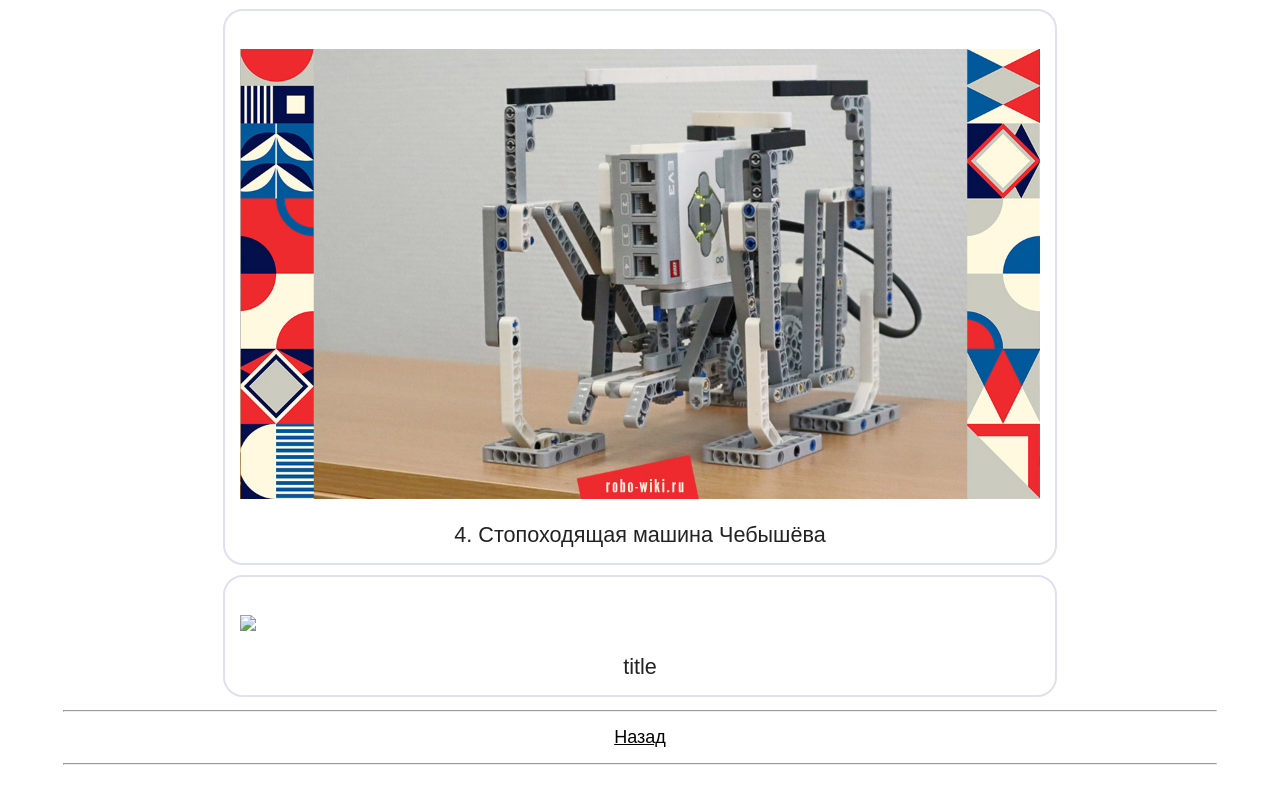
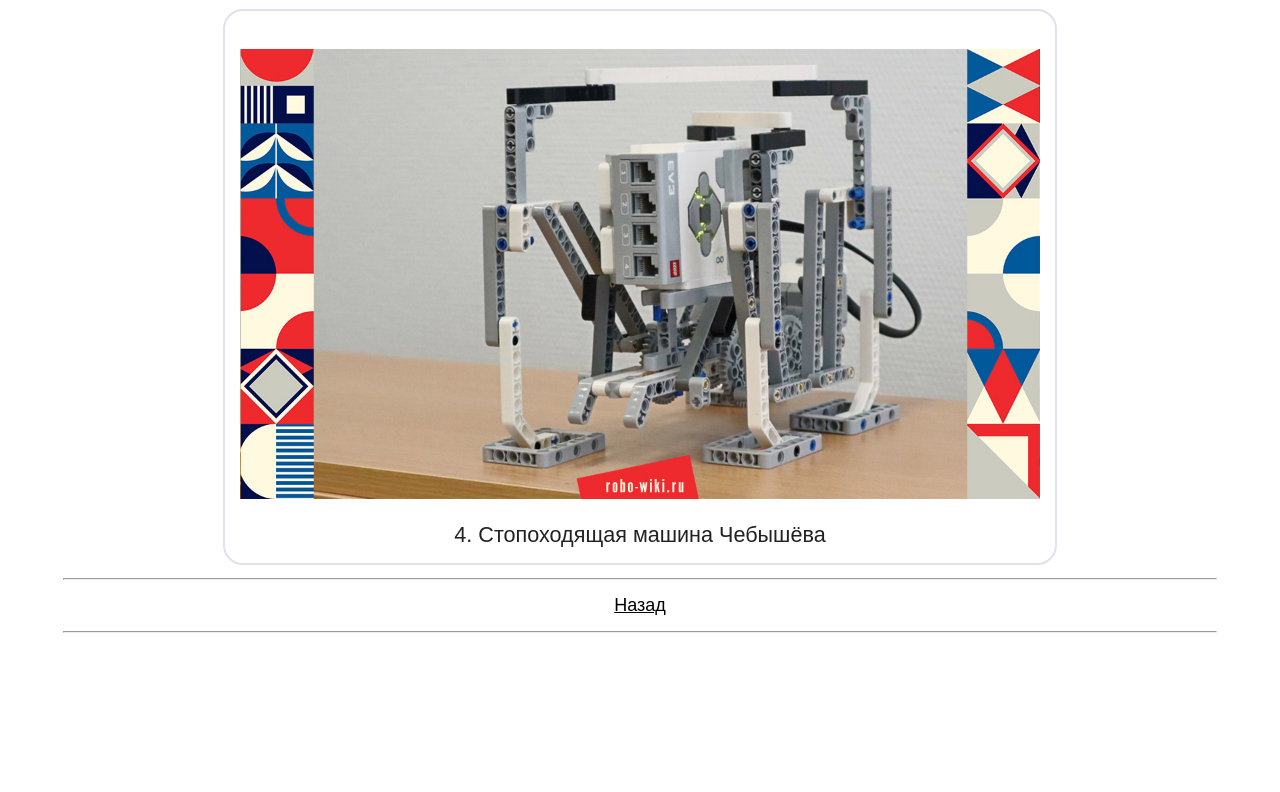
Before and after one commit to LencoDigitexer/lego, a plain HTML site: page ИНСТРУКЦИИ/50 инструкций Lego EV3/4. Шагающие роботы/index.html in a window 1280 px wide. Shown: the part 1970-2762 px from the top of the page. After the commit the page ends 2630 px from the top, so only its background shows below. Drawn offline with Linux system fonts and the light colour scheme.

Commit message:
50 инструкций Lego EV3 - удаление лишних блоков HTML

```diff
--- a/ИНСТРУКЦИИ/50 инструкций Lego EV3/4. Шагающие роботы/index.html
+++ b/ИНСТРУКЦИИ/50 инструкций Lego EV3/4. Шагающие роботы/index.html
@@ -90,13 +90,6 @@
       ><br>
 
 
-      <a href="title" target="_blank" class="man"
-        ><img
-          src="title"
-          width="800"
-          vspace="23"
-        /><br /><big>title</big></a
-      ><br>
 
 
 
```
Also changed, not shown: ИНСТРУКЦИИ/50 инструкций Lego EV3/3. Модели с датчиками/index.html (+0 -8 lines), ИНСТРУКЦИИ/50 инструкций Lego EV3/5. Игры и соревнования/index.html (+0 -8 lines).
